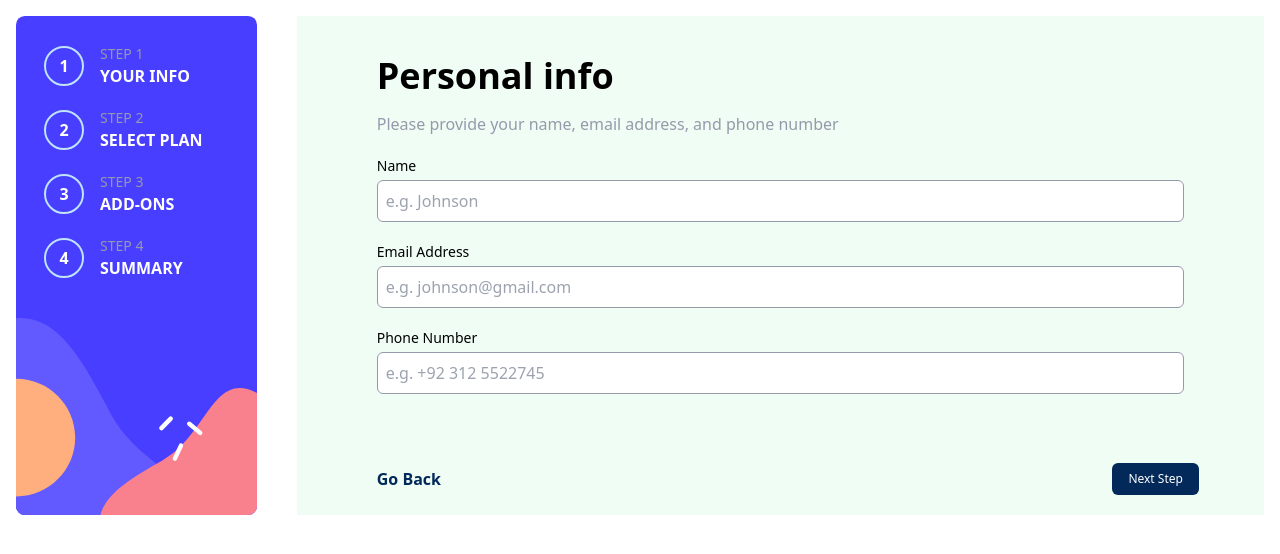
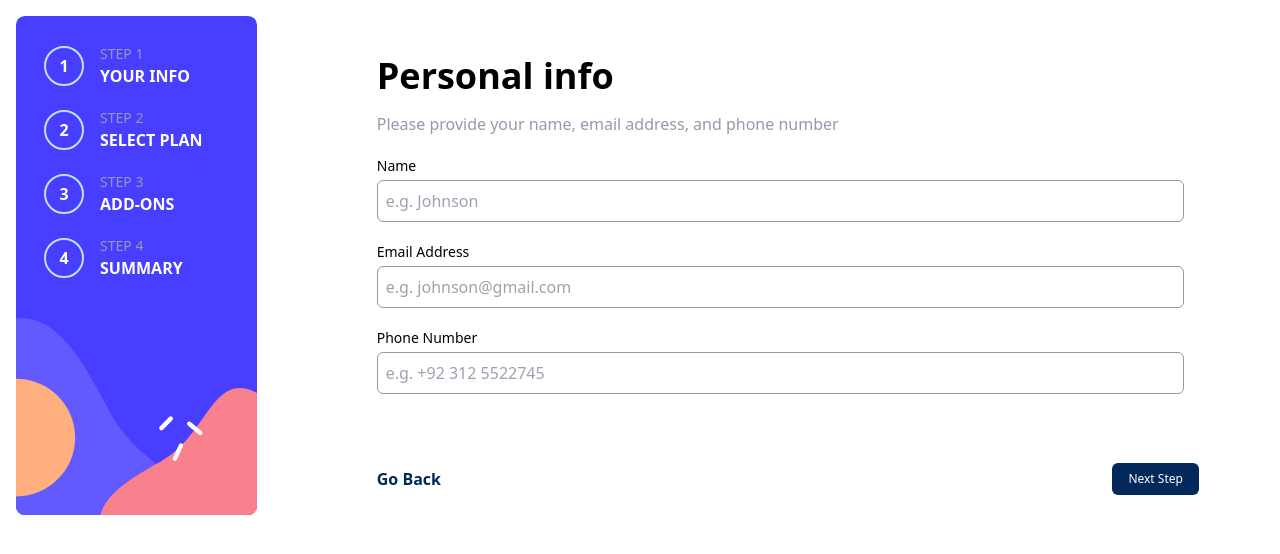
Before and after one commit to anjumali10/react-multi-step-form, a React (Vite) app: page / in a window 1280 px wide. Shown: the top 554 px of the page. Built offline with nearby package versions, Linux system fonts and the light colour scheme.

Commit message:
Modify form

```diff
--- a/src/App.jsx
+++ b/src/App.jsx
@@ -16,7 +16,7 @@ function App() {
     <>
       <div className="main p-4 flex w-[100%] gap-10">
         <Navbar />
-        <div className="right relative bg-green-50 w-full h-min-[80vh] p-10 px-20">
+        <div className="right relative w-full h-min-[80vh] p-10 px-20">
           <div className="p-info">
             <h1 className='text-4xl font-bold'>Personal info</h1>
             <p className='text-coolgray mt-4'>Please provide your name, email address, and phone number</p>
@@ -41,7 +41,7 @@ function App() {
               {errors.exampleRequired && <span>This field is required</span>}
 
               <div className="footer absolute bottom-0 flex justify-between w-[85%] pb-5">
-                <button className='text-marineblue font-bold'>Go Back</button>
+                <button className='text-marineblue font-bold' type="button">Go Back</button>
                 <button className='bg-marineblue p-2 px-4 text-white rounded-md text-xs' type="submit">Next Step</button>
               </div>
             </form>
```
